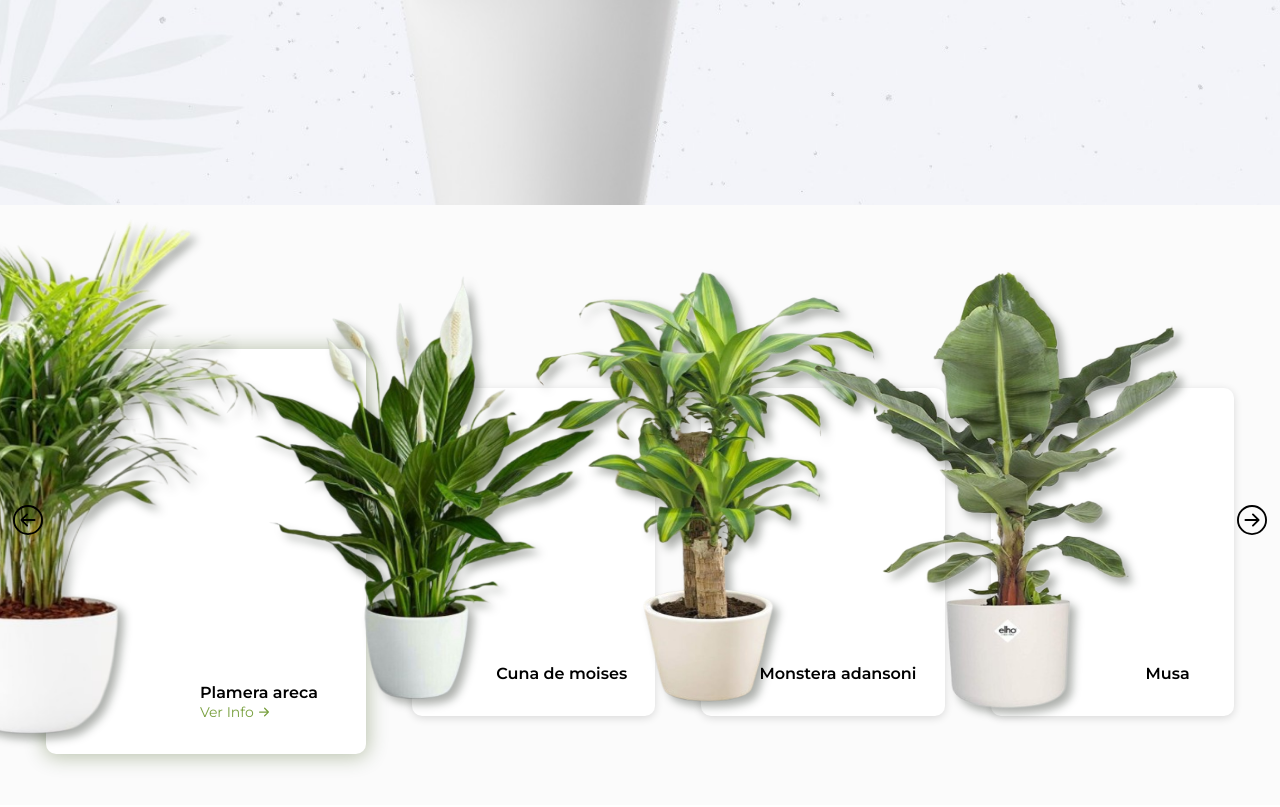
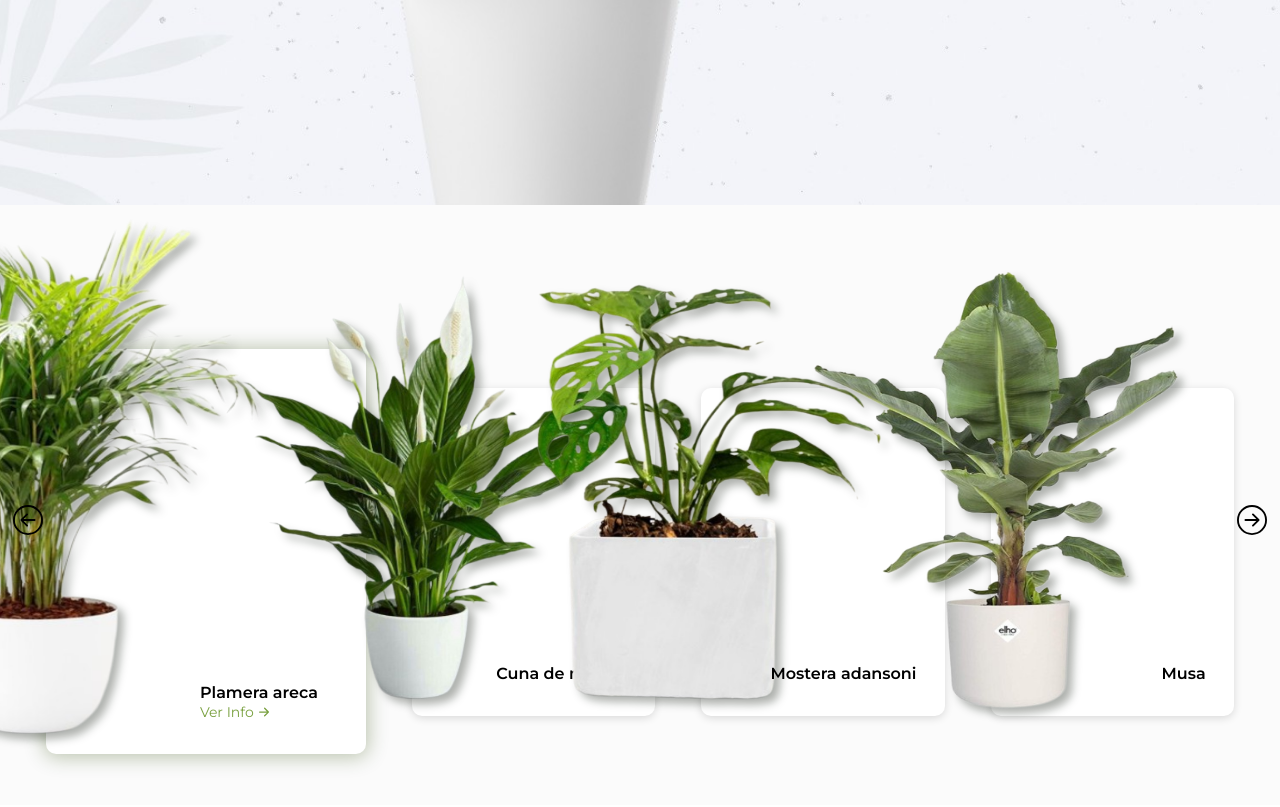
Before and after one commit to Alan-Ribeca/infoPlant, a React (Vite) app: page / in a window 1280 px wide. Shown: the part 735-1542 px from the top of the page. Built offline with nearby package versions, Linux system fonts and the light colour scheme.

Commit message:
creando el carrusel

```diff
--- a/src/components/carrusel/Carrusel.jsx
+++ b/src/components/carrusel/Carrusel.jsx
@@ -1,6 +1,48 @@
 import "./carrusel.scss";
+import { useState } from "react";
+export const Carrusel = () => {
+  const [slides, setSlides] = useState([
+    {
+      id: 1,
+      src: "../public/img/c1.png",
+      alt: "Img Plamera areca",
+      p: "Plamera areca",
+    },
+    {
+      id: 2,
+      src: "../public/img/c2.png",
+      alt: "Img Cuna de moises",
+      p: "Cuna de moises",
+    },
+    {
+      id: 3,
+      src: "../public/img/c3.png",
+      alt: "Img Monstera adansoni",
+      p: "Mostera adansoni",
+    },
+    { id: 4, src: "../public/img/c4.png", alt: "Img Musa", p: "Musa" },
+    {
+      id: 5,
+      src: "../public/img/c5.png",
+      alt: "Img Palo de agua",
+      p: "Palo de agua",
+    },
+  ]);
 
-export const Carrusel = () => {
+  const siguienteSlide = () => {
+    const newSlides = [...slides];
+    const primerElemento = newSlides.shift();
+    newSlides.push(primerElemento);
+    setSlides(newSlides);
+  };
+
+  const anteriorSlide = () => {
+    const newSlides = [...slides];
+    const ultimoElemento = newSlides.pop();
+    newSlides.unshift(ultimoElemento);
+    setSlides(newSlides);
+  };
+
   return (
     <section className="containerCarrusel">
       <svg
@@ -10,6 +52,7 @@ export const Carrusel = () => {
         fill="currentColor"
         className="flechaIzquierda"
         viewBox="0 0 16 16"
+        onClick={anteriorSlide}
       >
         <path
           fillRule="evenodd"
@@ -17,14 +60,19 @@ export const Carrusel = () => {
         />
       </svg>
       <div className="carrusel">
-        <div className="slide activo">
+        {slides.map((slide, index) => (
+          <div
+            key={slide.id}
+            className={`slide ${index === 0 ? "activo" : ""}`}
+          >
             <img
-            src="../public/img/c1.png"
-            alt="img de una plata"
-            className="imgActiva"
+              src={slide.src}
+              alt={slide.alt}
+              className={`img ${index === 0 ? "imgActiva" : ""}`}
             />
             <div className="info">
-            <p className="name">Plamera areca</p>
+              <p className="name">{slide.p}</p>
+              {index === 0 ? (
                 <button className="btnCarrusel">
                   Ver Info{" "}
                   <svg
@@ -41,33 +89,10 @@ export const Carrusel = () => {
                     />
                   </svg>
                 </button>
+              ) : null}
             </div>
           </div>
-        <div className="slide">
-          <img src="../public/img/c2.png" alt="img de una plata" />
-          <div className="info">
-            <p className="name">Cuna de moises</p>
-          </div>
-        </div>
-        <div className="slide">
-          <img src="../public/img/c5.png" alt="img de una plata" />
-          <div className="info">
-            <p className="name">Monstera adansoni</p>
-          </div>
-        </div>
-        <div className="slide">
-          <img src="../public/img/c4.png" alt="img de una plata" />
-          <div className="info">
-            <p className="name musa">Musa</p>
-          </div>
-        </div>
-        {/* <div className="slide">
-          <img src="../public/img/c5.png" alt="img de una plata" />
-          <div className="info">
-            <p className="name">Palo de agua</p>
-            <button className="btnCarrusel">Ver Info</button>
-          </div>
-        </div> */}
+        ))}
       </div>
       <svg
         xmlns="http://www.w3.org/2000/svg"
@@ -76,6 +101,7 @@ export const Carrusel = () => {
         fill="currentColor"
         className="flechaDerecha"
         viewBox="0 0 16 16"
+        onClick={siguienteSlide}
       >
         <path
           fillRule="evenodd"
--- a/src/components/carrusel/carrusel.scss
+++ b/src/components/carrusel/carrusel.scss
@@ -21,18 +21,21 @@
       box-shadow: 0 2px 8px rgba(0, 0, 0, 14%);
       -moz-box-shadow: 0 2px 8px rgba(0, 0, 0, 14%);
       -webkit-box-shadow: 0 2px 8px rgba(0, 0, 0, 14%);
+      transition: width 0.5s ease, height 0.5s ease, box-shadow 0.5s ease;
       &.activo {
         width: 25%;
         height: 405px;
         box-shadow: 0 1px 20px 2px rgb(47 74 5 / 32%);
         -moz-box-shadow: 0 1px 20px 2px rgb(47 74 5 / 32%);
         -webkit-box-shadow: 0 1px 20px 2px rgb(47 74 5 / 32%);
+        transition: width 0.5s ease, height 0.5s ease, box-shadow 0.5s ease;
         .imgActiva {
           width: 460px;
           height: 550px;
           right: 28%;
           bottom: 0%;
           filter: drop-shadow(6px 6px 4px rgba(4, 12, 1, 0.32));
+          transition: width 0.5s ease, height 0.5s ease;
         }
 
         .info {
@@ -83,6 +86,10 @@
           }
         }
       }
+
+      &:last-child {
+        display: none;
+      }
     }
   }
 
```
Lines whose indentation alone changed are shown as unchanged.
